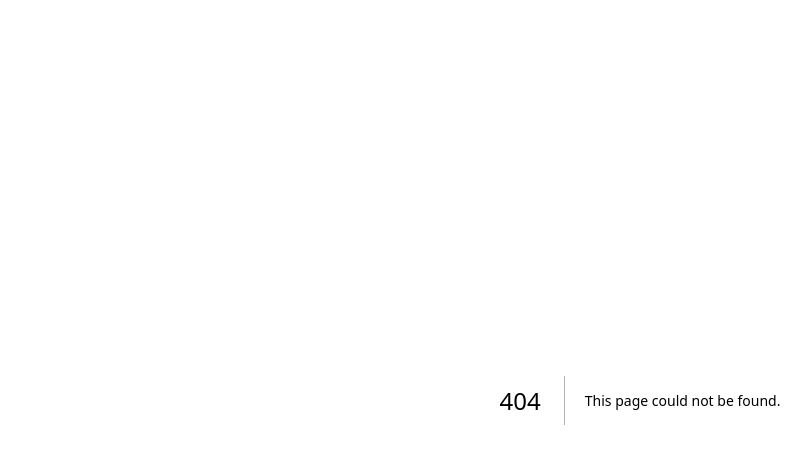
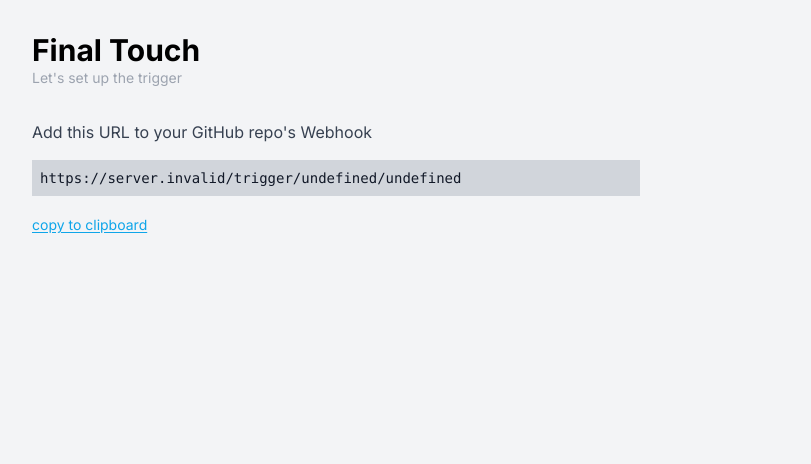
Before and after one commit to BirnadinErick/fanout, a Next.js app in the folder web/: page /bootstrap/webhook in a window 1280 px wide. Before the commit this address had no page. Shown: the top 464 px of the page, without its empty margins (0-811 px from the left). Built offline with nearby package versions, Linux system fonts and the light colour scheme; no server answers.

Commit message:
add webhook bootstrap route

```diff
--- /dev/null
+++ b/web/app/bootstrap/webhook/page.tsx
@@ -0,0 +1,43 @@
+"use client";
+
+import { useState } from "react";
+
+export default function BootstrapWebhook({
+  searchParams,
+}: {
+  searchParams: { [key: string]: string | string[] | undefined };
+}) {
+  const url = `${
+    process.env.NEXT_PUBLIC_HOSTNAME
+  }/trigger/${searchParams.uid!}/${searchParams.did!}`;
+
+  const [copyText, setCopyText] = useState("copy to clipboard");
+  return (
+    <main className="p-8">
+      <section>
+        <h2>Final Touch</h2>
+        <p className="subtitle">Let{"'"}s set up the trigger</p>
+      </section>
+
+      <section className="my-8">
+        <p className="text-gray-700">
+          Add this URL to your GitHub repo&apos;s Webhook
+        </p>
+
+        <div className="overflow-scroll p-2 my-4 font-mono text-sm text-gray-900 bg-gray-300 lg:w-1/2">
+          <pre>{url}</pre>
+        </div>
+
+        <button
+          className="text-sm text-sky-500 underline lowercase underline-offset-2"
+          onClick={() => {
+            navigator.clipboard.writeText(url);
+            setCopyText("Copied!");
+          }}
+        >
+          {copyText}
+        </button>
+      </section>
+    </main>
+  );
+}
```
